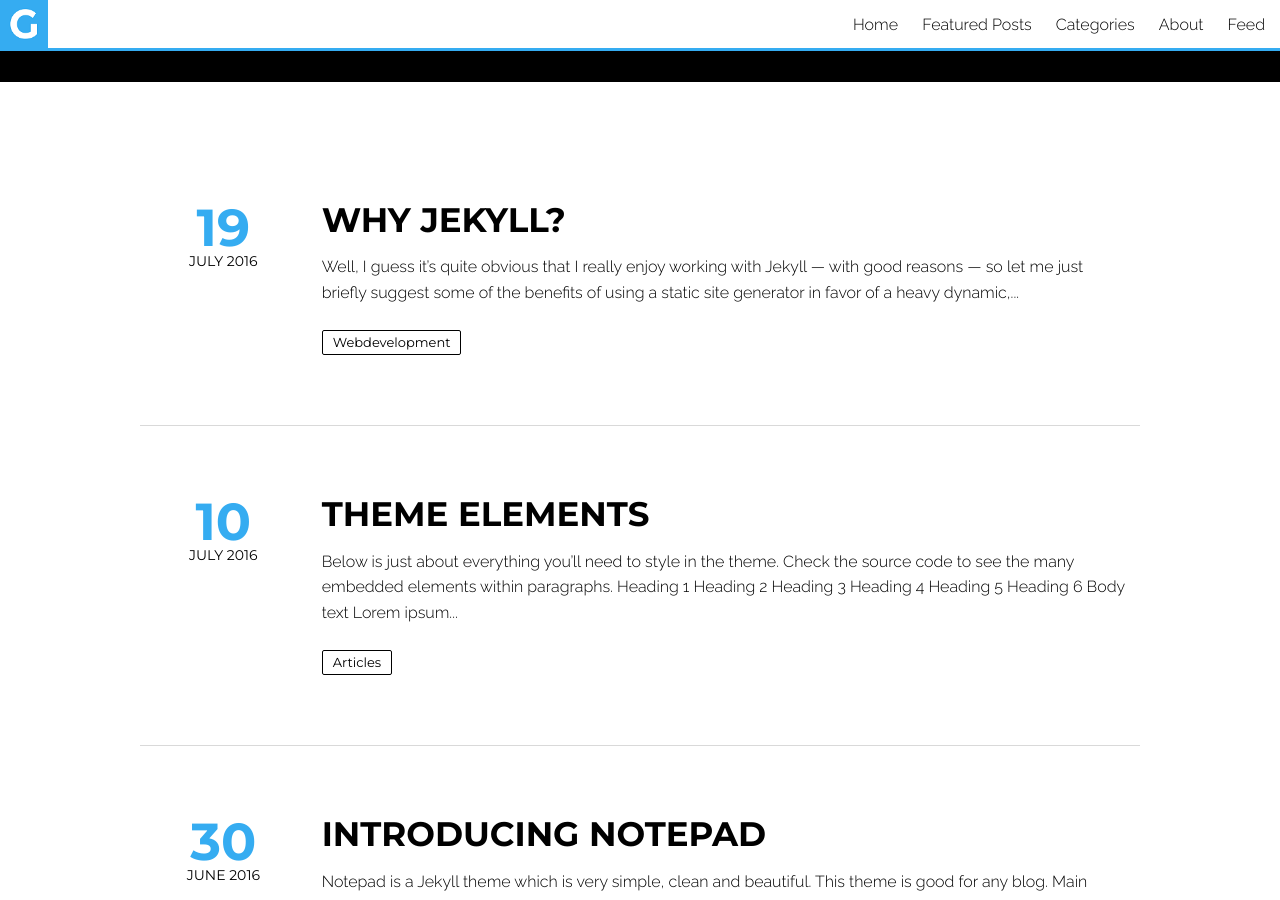
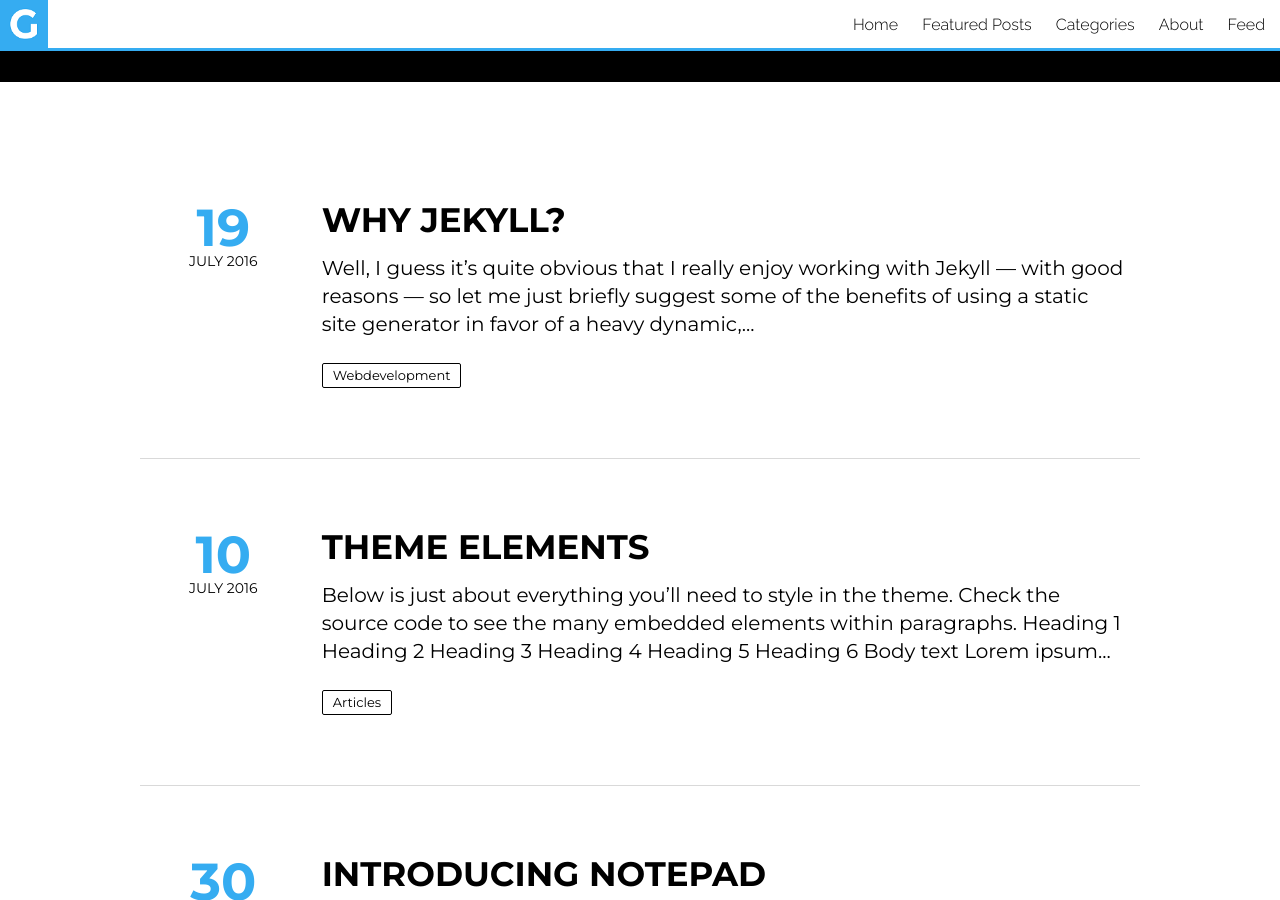
Before and after one commit to gestionanddo/gestionanddo.github.io, a Jekyll site: the page built from index.html, in a window 1280 px wide and 900 px high, scrolled down 412 px. Built offline with Jekyll 4.4.1, drawn with Linux system fonts in a browser that asks for light colours; nearby versions of some CDN libraries; the list of posts is cut into pages by our own code; comment, search, counter and statistics services are not loaded.

Commit message:
Update index.html

```diff
--- a/index.html
+++ b/index.html
@@ -29,7 +29,7 @@
                 </h3>
             </header>
             <h6 class="summer-post-excerpt">
-                <p>{{ post.content | strip_html | truncatewords:40 }}</p>
+                {{ post.content | strip_html | truncatewords:40 }}
             </h6>
 
                 <div class="summer-index-post-tags">
@@ -83,7 +83,7 @@
                 </h3>
             </header>
             <h6 class="summer-post-excerpt">
-                <p>{{ post.content | strip_html | truncatewords:100 }}</p>
+                {{ post.content | strip_html | truncatewords:100 }}
             </h6>
 
                 <div class="summer-index-post-tags">
```
